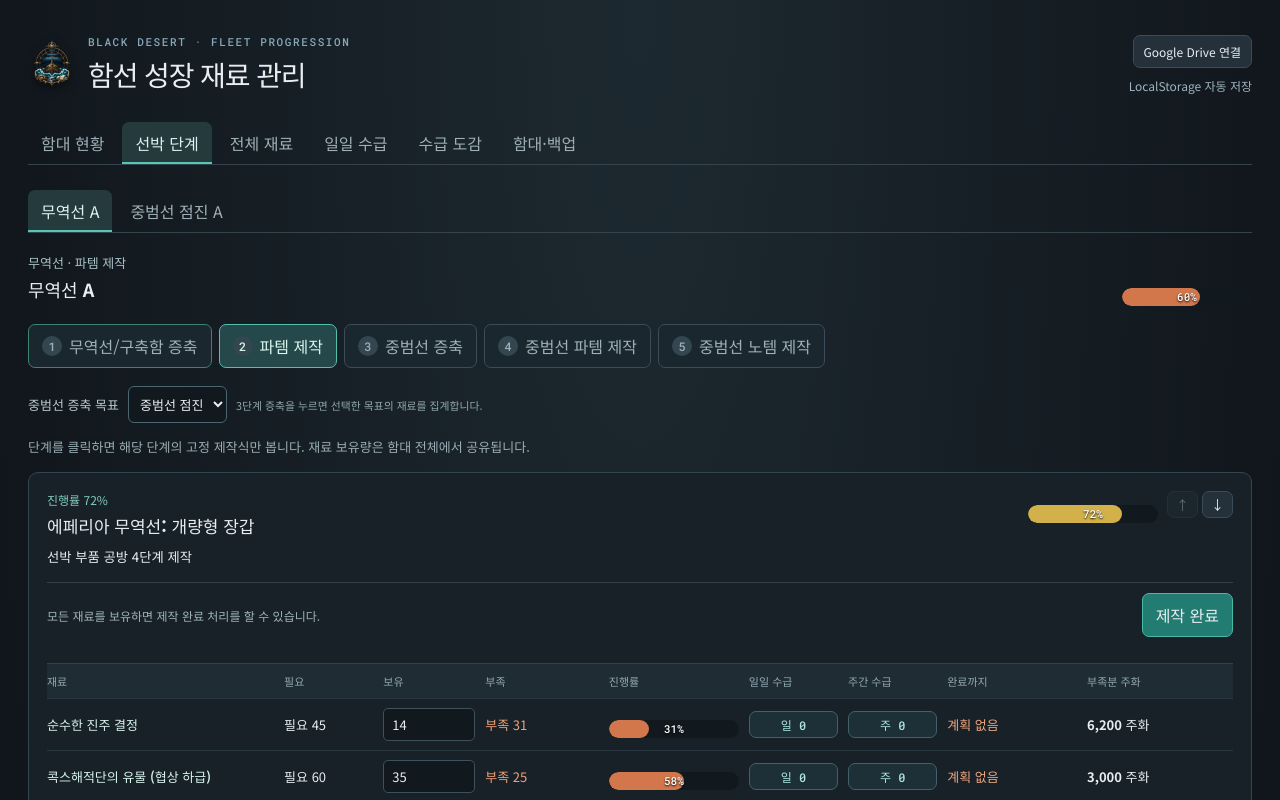
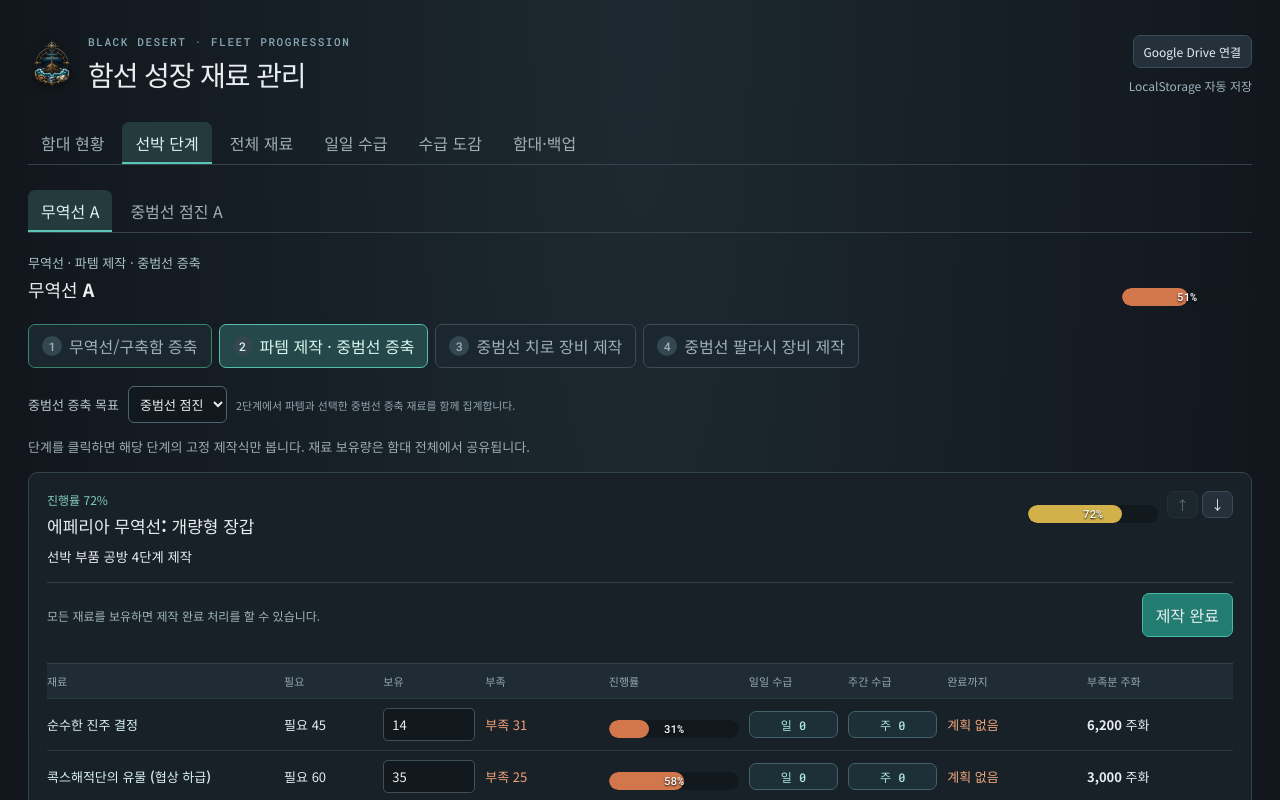
Before and after one commit to katstack/bdo-ship-materials, a React (Vite) app: page /#/dashboard in a window 1280 px wide. Both pictures are taken after a click on the button "선박 단계". Shown: the top 800 px of the page. Built offline with nearby package versions, Linux system fonts and the light colour scheme.

Commit message:
Combine blue gear and carrack upgrade stages

```diff
--- a/src/App.tsx
+++ b/src/App.tsx
@@ -572,7 +572,7 @@
                 <Progress value={stageProgress(data, currentShip)} />
               </div>
               <div className="stepper">
-                {([1, 2, 3, 4, 5] as Stage[]).map((s) => (
+                {([1, 2, 3, 4] as Stage[]).map((s) => (
                   <button
                     key={s}
                     className={
@@ -607,7 +607,7 @@
                       </option>
                     ))}
                   </select>
-                  <small>3단계 증축을 누르면 선택한 목표의 재료를 집계합니다.</small>
+                  <small>2단계에서 파템과 선택한 중범선 증축 재료를 함께 집계합니다.</small>
                 </label>
               )}
               <p className="muted">
--- a/src/catalog.ts
+++ b/src/catalog.ts
@@ -386,9 +386,8 @@
 }
 export const stageLabel: Record<Stage, string> = {
   1: '무역선/구축함 증축',
-  2: '파템 제작',
-  3: '중범선 증축',
-  4: '중범선 파템 제작',
-  5: '중범선 노템 제작',
+  2: '파템 제작 · 중범선 증축',
+  3: '중범선 치로 장비 제작',
+  4: '중범선 팔라시 장비 제작',
 }
 export const materialById = Object.fromEntries(materials.map((x) => [x.id, x]))
--- a/src/data/recipes.ts
+++ b/src/data/recipes.ts
@@ -79,7 +79,7 @@
       stage,
       hulls: [hull],
       description:
-        stage === 4 ? '중범선 파란색 등급 치로 장비 제작' : '중범선 노란색 등급 팔라시 장비 제작',
+        stage === 3 ? '중범선 파란색 등급 치로 장비 제작' : '중범선 노란색 등급 팔라시 장비 제작',
       requirements: reqs,
     })),
   )
@@ -121,8 +121,9 @@
   {
     id: 'balance',
     name: '중범선 균형 증축',
-    stage: 3,
+    stage: 2,
     hulls: ['balance'],
+    usesUpgradeHull: true,
     description: '에페리아 무역선 +10 장비 4종 필요',
     requirements: [
       ...bluePlus,
@@ -136,8 +137,9 @@
   {
     id: 'advance',
     name: '중범선 점진 증축',
-    stage: 3,
+    stage: 2,
     hulls: ['advance'],
+    usesUpgradeHull: true,
     description: '에페리아 무역선 +10 장비 4종 필요',
     requirements: [
       ...bluePlus,
@@ -151,8 +153,9 @@
   {
     id: 'volante',
     name: '중범선 비상 증축',
-    stage: 3,
+    stage: 2,
     hulls: ['volante'],
+    usesUpgradeHull: true,
     description: '에페리아 구축함 +10 장비 4종 필요',
     requirements: [
       ...bluePlus,
@@ -166,8 +169,9 @@
   {
     id: 'valor',
     name: '중범선 용맹 증축',
-    stage: 3,
+    stage: 2,
     hulls: ['valor'],
+    usesUpgradeHull: true,
     description: '에페리아 구축함 +10 장비 4종 필요',
     requirements: [
       ...bluePlus,
@@ -178,6 +182,6 @@
       r('tear', 42),
     ],
   },
-  ...carrackGear(4, '치로', [r('violent', 100), r('support', 100), r('adhesive', 100)]),
-  ...carrackGear(5, '팔라시', [r('rough', 75), r('coral', 125), r('crimson', 50)]),
+  ...carrackGear(3, '치로', [r('violent', 100), r('support', 100), r('adhesive', 100)]),
+  ...carrackGear(4, '팔라시', [r('rough', 75), r('coral', 125), r('crimson', 50)]),
 ]
--- a/src/domain/materialDemand.ts
+++ b/src/domain/materialDemand.ts
@@ -1,6 +1,6 @@
 import { materialById } from '../catalog'
 import { recipes } from '../data/recipes'
-import type { AggregateMaterial, AppData, Ship, Stage } from '../types'
+import type { AggregateMaterial, AppData, Ship } from '../types'
 import { isRecipeCompleted } from './crafting'
 import { estimatedSupplyDays, materialSupply } from './supply'
 
@@ -28,8 +28,8 @@
 const quantity = (value: number) => Math.max(0, Math.floor(Number(value) || 0))
 const progress = (owned: number, required: number) =>
   required ? Math.min(100, Math.round((owned / required) * 100)) : 100
-const recipeHull = (ship: Ship, stage: Stage) =>
-  stage >= 3 && ship.upgradeHull ? ship.upgradeHull : ship.hull
+const recipeHull = (ship: Ship, recipe: (typeof recipes)[number]) =>
+  recipe.usesUpgradeHull && ship.upgradeHull ? ship.upgradeHull : ship.hull
 
 /** Shared inventory requirements for one fleet or ship projection. Completed recipes are excluded. */
 export function aggregateMaterialDemand(
@@ -43,7 +43,7 @@
     recipes
       .filter(
         (recipe) =>
-          recipe.hulls.includes(recipeHull(ship, recipe.stage)) &&
+          recipe.hulls.includes(recipeHull(ship, recipe)) &&
           (scope.range === 'all'
             ? recipe.stage >= ship.activeStage
             : recipe.stage === ship.activeStage) &&
--- a/src/storage.ts
+++ b/src/storage.ts
@@ -132,8 +132,10 @@
           throw new Error(`${index + 1}번 함선 형식이 올바르지 않습니다.`)
         const item = ship as Partial<AppData['ships'][number]>
         const hull = hulls.includes(item.hull as Hull) ? (item.hull as Hull) : 'trade'
-        const stage = Math.max(1, Math.min(5, Number(item.activeStage) || 1)) as Stage
         const sourceHull = hull === 'trade' || hull === 'warship' ? hull : null
+        const savedStage = Math.max(1, Math.min(5, Number(item.activeStage) || 1))
+        // 이전 3단계는 무역선/구축함의 중범선 증축 단계였다. 이제 파템 제작과 같은 2단계다.
+        const stage = (sourceHull && savedStage >= 3 ? 2 : Math.min(4, savedStage)) as Stage
         const upgradeHull =
           sourceHull &&
           upgradeTargets[sourceHull].includes(
--- a/src/types.ts
+++ b/src/types.ts
@@ -1,6 +1,6 @@
 export type Hull = 'trade' | 'warship' | 'balance' | 'advance' | 'volante' | 'valor'
 export type CarrackHull = 'balance' | 'advance' | 'volante' | 'valor'
-export type Stage = 1 | 2 | 3 | 4 | 5
+export type Stage = 1 | 2 | 3 | 4
 export type EquipmentSlot = 'figurehead' | 'plating' | 'cannon' | 'sail'
 export interface MaterialDefinition {
   id: string
@@ -21,6 +21,7 @@
   requirements: Requirement[]
   description: string
   slot?: EquipmentSlot
+  usesUpgradeHull?: boolean
 }
 export interface Ship {
   id: string
--- a/src/utils.ts
+++ b/src/utils.ts
@@ -1,5 +1,5 @@
 import { recipes } from './data/recipes'
-import type { AppData, Recipe, Ship, Stage } from './types'
+import type { AppData, Recipe, Ship } from './types'
 import { isRecipeCompleted } from './domain/crafting'
 export { estimatedSupplyDays, materialSupply } from './domain/supply'
 
@@ -8,12 +8,12 @@
 export const progress = (owned: number, required: number) =>
   required ? Math.min(100, Math.round((owned / required) * 100)) : 100
 
-const recipeHull = (ship: Ship, stage: Stage) =>
-  stage >= 3 && ship.upgradeHull ? ship.upgradeHull : ship.hull
+const recipeHull = (ship: Ship, recipe: Recipe) =>
+  recipe.usesUpgradeHull && ship.upgradeHull ? ship.upgradeHull : ship.hull
 export const shipRecipes = (ship: Ship) =>
   recipes.filter(
     (recipe) =>
-      recipe.hulls.includes(recipeHull(ship, recipe.stage)) && recipe.stage === ship.activeStage,
+      recipe.hulls.includes(recipeHull(ship, recipe)) && recipe.stage === ship.activeStage,
   )
 export const recipeProgress = (recipe: Recipe, inventory: Record<string, number>) =>
   recipe.requirements.length
```
Also changed, not shown: 2 other files (tests, documents, lock files or other folders).
